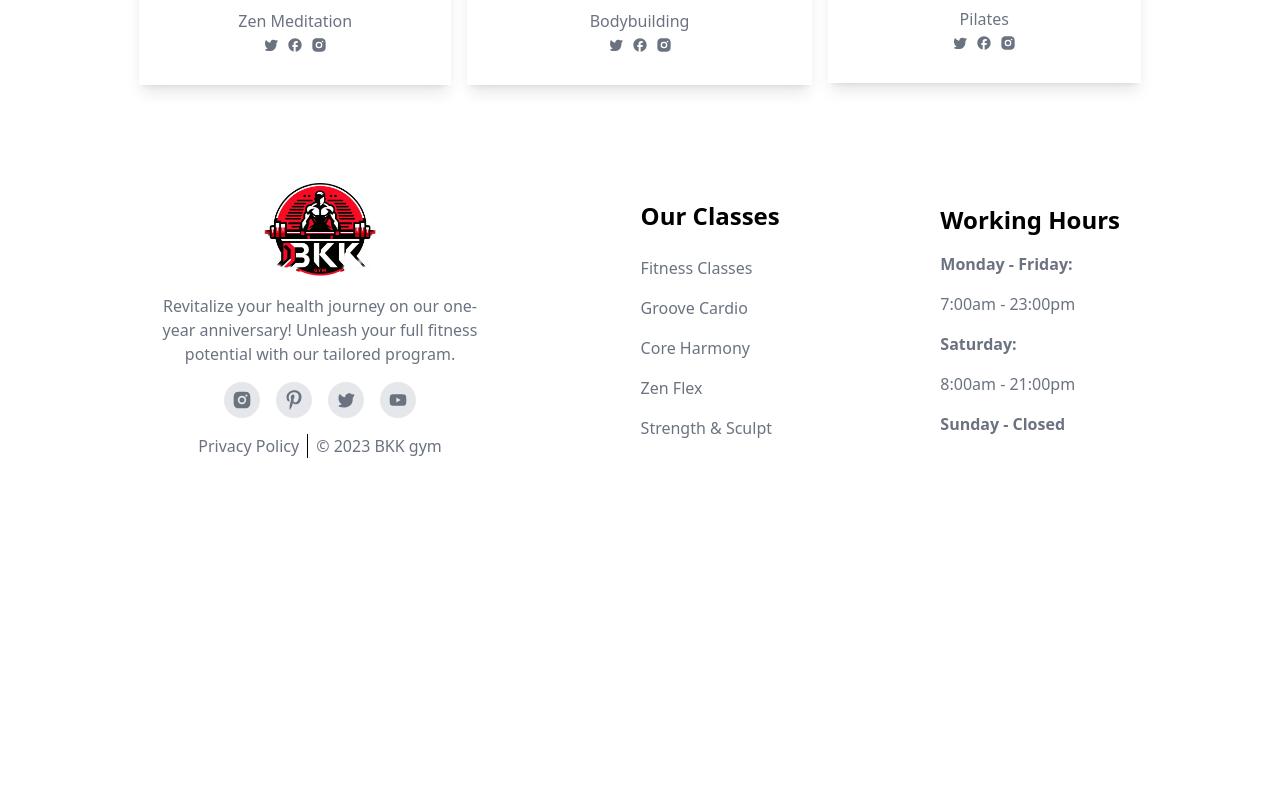
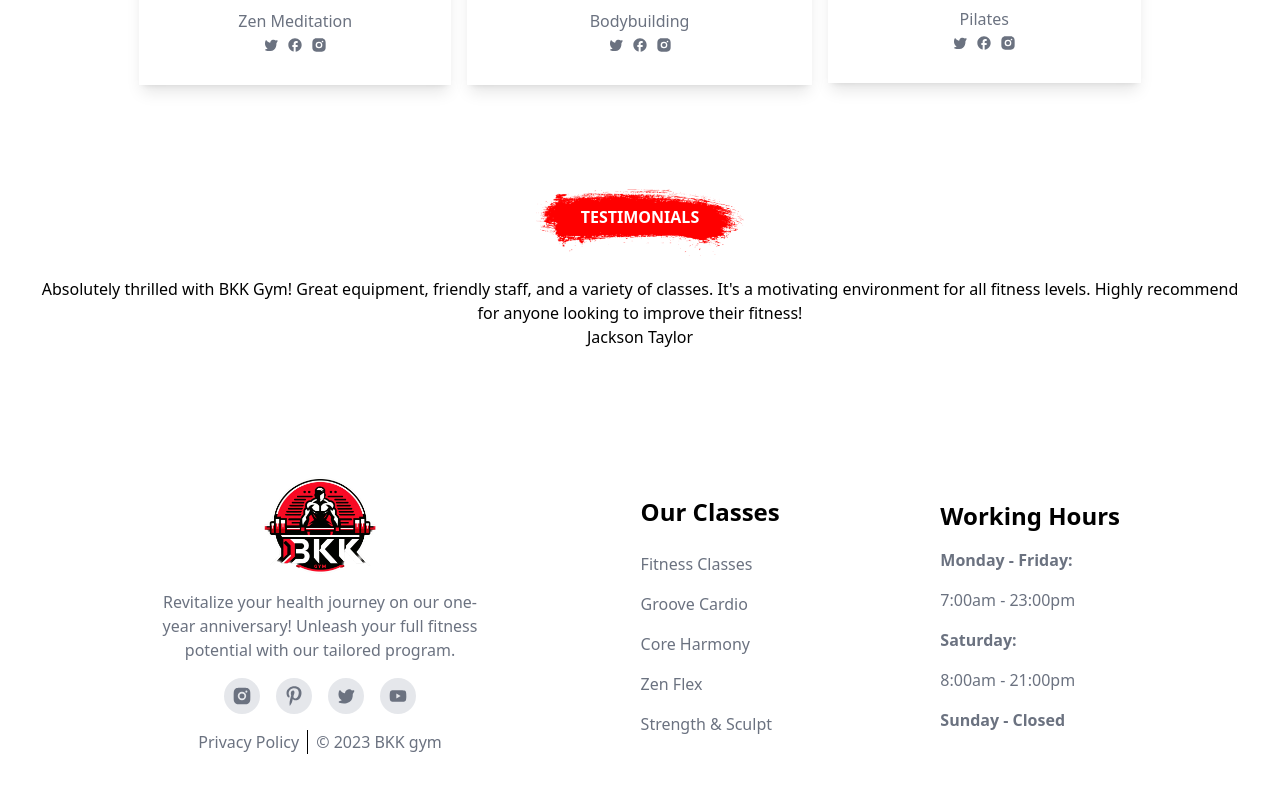
Before and after one commit to OnigiriKing/new-project, a React (Create React App) app: page / in a window 1280 px wide. Shown: the part 4144-4934 px from the top of the page. Before the commit the page ends 4666 px from the top, so only its background shows below. Built offline with nearby package versions, Linux system fonts and the light colour scheme.

Commit message:
Small update

```diff
--- a/src/components/homeComp/Home.Testimonials/Testimonials.jsx
+++ b/src/components/homeComp/Home.Testimonials/Testimonials.jsx
@@ -13,14 +13,20 @@ export default function Testimonials() {
           <div></div>
           <div>
             <div></div>
-            <p></p>
+            <p>
+              Absolutely thrilled with BKK Gym! Great equipment, friendly staff,
+              and a variety of classes. It's a motivating environment for all
+              fitness levels. Highly recommend for anyone looking to improve
+              their fitness!
+            </p>
             <div>
-            <h2></h2>
-            <p></p>
+              <h2>Jackson Taylor</h2>
             </div>
           </div>
         </div>
-        <div></div>
+        <div class="flex w-[4rem] gap-6">
+
+        </div>
       </div>
     </div>
   );
--- a/src/components/homeComp/Home.jsx
+++ b/src/components/homeComp/Home.jsx
@@ -3,6 +3,7 @@ import About from "./Home.About/About";
 import Classes from "./Home.Classes/Classes";
 import ChooseUs from "./Home.ChooseUs/ChooseUs";
 import Trainers from "./Home.Trainers/Trainers";
+import Testimonials from "./Home.Testimonials/Testimonials";
 
 export default function Home() {
   return (
@@ -12,6 +13,7 @@ export default function Home() {
       <Classes />
       <ChooseUs />
       <Trainers />
+      <Testimonials />
     </div>
   );
 }
```
Also changed, not shown: src/dist/style.css.
